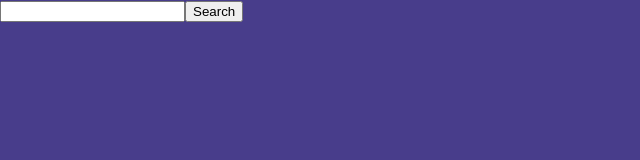
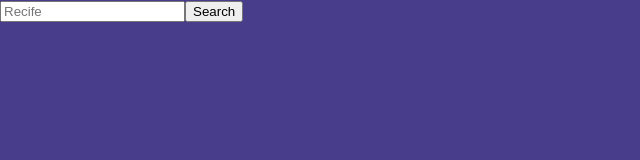
Before and after one commit to Luzin7/react-weather-app, a React (Create React App) app: page / in a window 1280 px wide. Shown: the top 160 px of the page, without its empty margins (0-640 px from the left). Built offline with nearby package versions, Linux system fonts and the light colour scheme.

Commit message:
atualiza app

```diff
--- a/src/App.js
+++ b/src/App.js
@@ -7,7 +7,7 @@ export default class App extends React.Component {
   constructor () {
     super();
     this.state = {
-      localName: '',
+      localName: 'Recife',
       weatherData: null,
       favoriteLocal: [],
       submited: false
@@ -31,7 +31,6 @@ export default class App extends React.Component {
     this.setState((prevstate) => ({
       favoriteLocal: [...prevstate.favoriteLocal, weatherData]
     }));
-    // this.setState({ favorite: weatherData });
   };
 
   // add um trycatch pra arrumar bug do site quberar quando não acha nada ou pesquisa vazio
@@ -43,7 +42,7 @@ export default class App extends React.Component {
 
   // revisar esse ternário aí
   render () {
-    const { weatherData, submited } = this.state;
+    const { weatherData, favoriteLocal, submited } = this.state;
     return (
       <div className="App">
         {submited
@@ -65,7 +64,7 @@ export default class App extends React.Component {
               <button onClick={this.addFavorite} type="button">
                 Favorite
               </button>
-              <FavoriteWeathers />
+              <FavoriteWeathers favoriteLocal={favoriteLocal} />
             </section>
           </div>
             )
@@ -76,6 +75,7 @@ export default class App extends React.Component {
               onChange={this.handleChange}
               name="localName"
               type="text"
+              placeholder="Recife"
             />
             <button onClick={this.fetchToData} type="submit">
               Search
```
